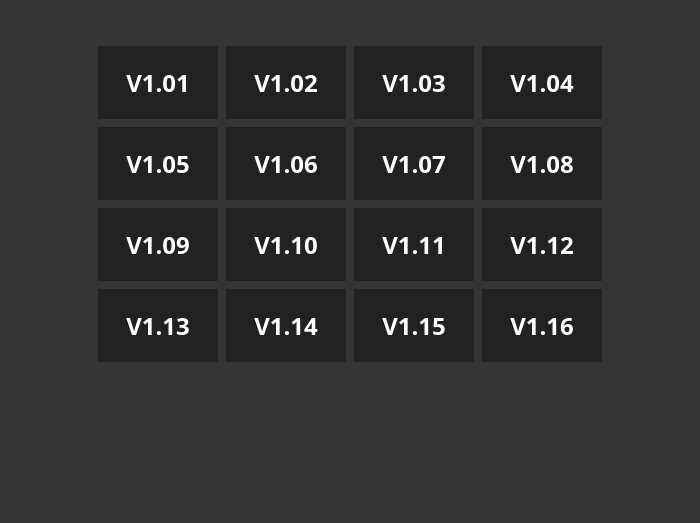
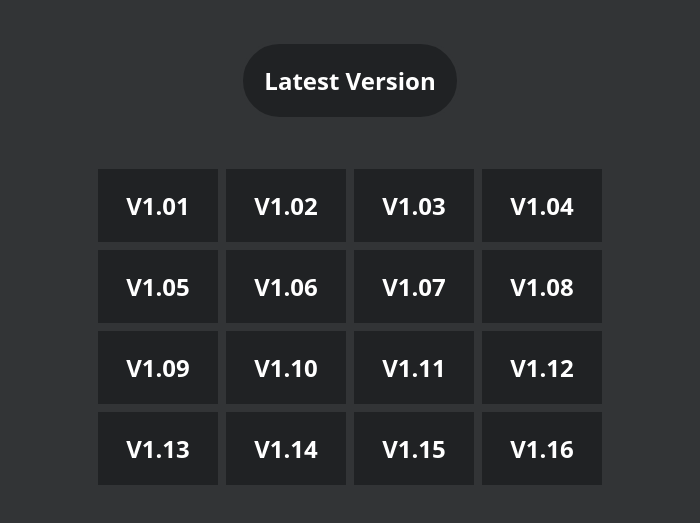
Before and after one commit to baxttter/binary-puzzle-personal, a plain HTML site: page index.html in a window 1280 px wide. Shown: the part 239-762 px from the top of the page, without its empty margins (290-990 px from the left). Drawn offline with Linux system fonts and the light colour scheme.

Commit message:
Update index.html

```diff
--- a/index.html
+++ b/index.html
@@ -47,6 +47,32 @@ td:hover {
   cursor: pointer;
   transform: scale(1.03);
 }
+
+button {
+  background-color: #202224;
+  border: 3px solid #323436;
+  transition: 100ms;
+  text-align: center;
+  font-size: 24px;
+  text-decoration: none;
+  font-weight: bold;
+  text-align: center;
+  width: 220px;
+  border-radius: 40px;
+  display: block;
+  padding-top: 20px;
+  padding-bottom: 20px;
+  padding-left: 20px;
+  padding-right: 20px;
+  transition: 100ms;
+}
+
+button:hover {
+  background-color: #26292b;
+  transition: 100ms;
+  cursor: pointer;
+  transform: scale(1.03);
+}
 </style>
   <body>
     <center>
@@ -59,6 +85,8 @@ td:hover {
     </center>
     <br></br>
     <center>
+    <button type="button" onclick="location.href='http://baxttter.github.io/binary-puzzle-personal/v1.16'">Latest Version</button>
+    <br></br>
     <table>
       <tr>
         <td>
```
